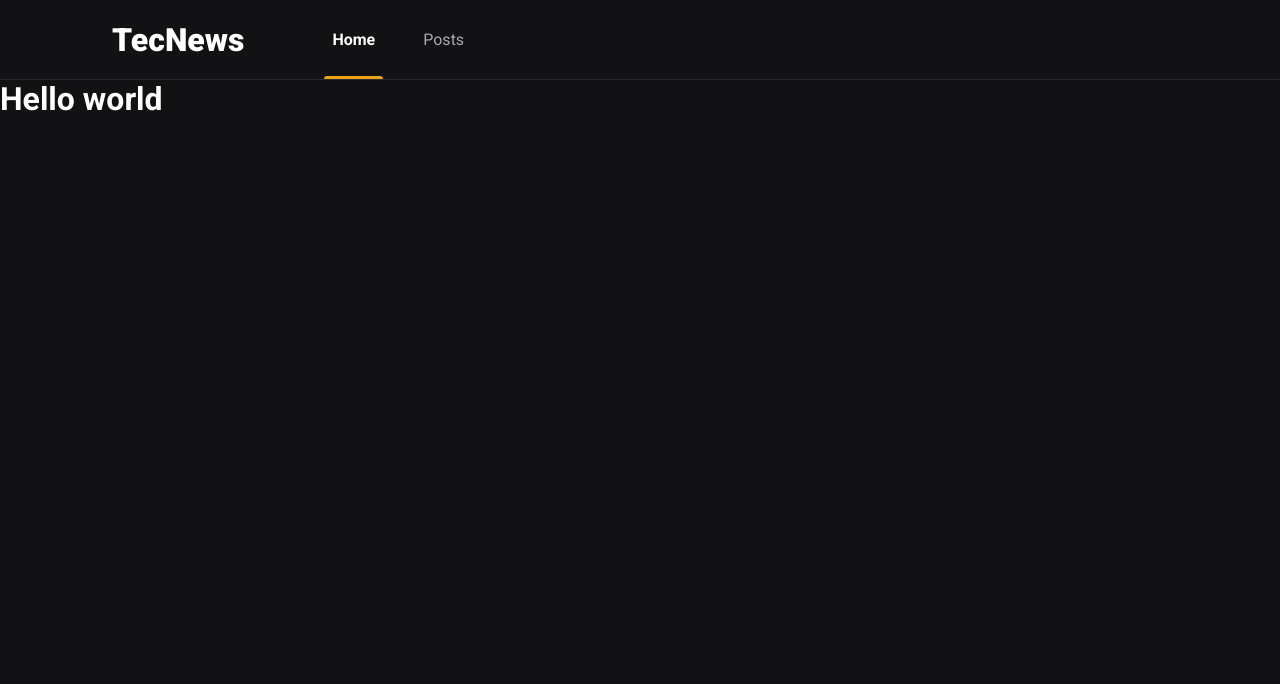
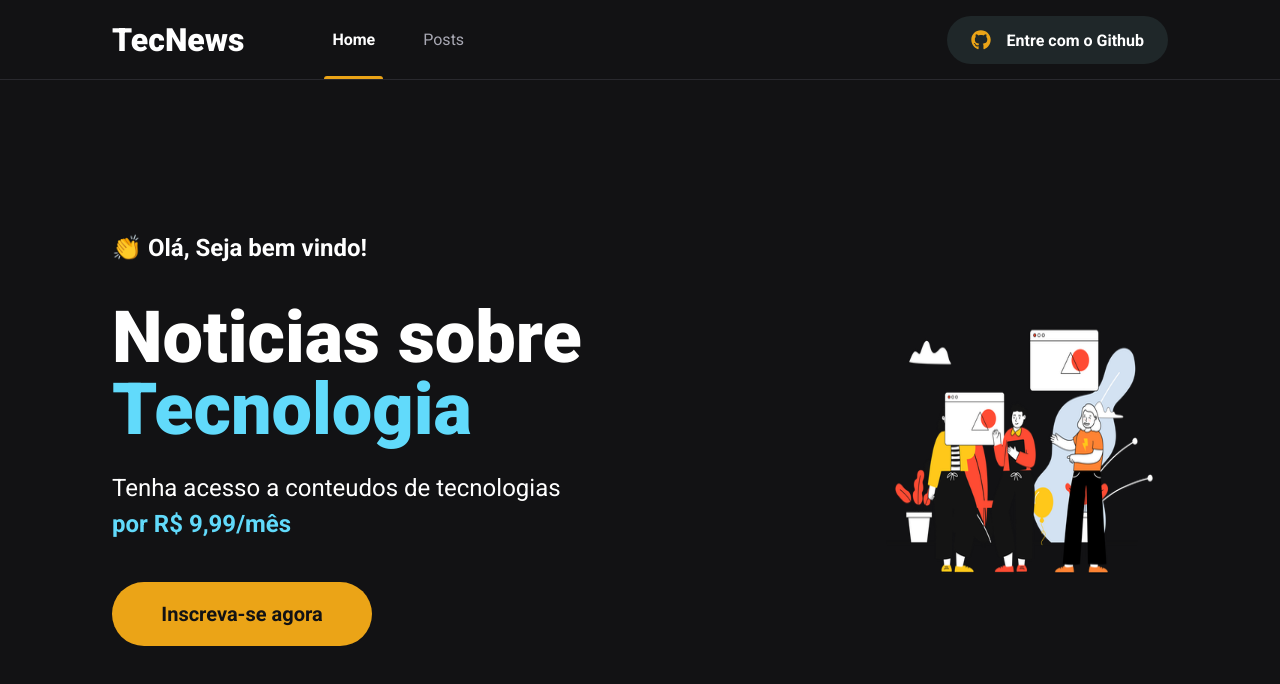
Before and after one commit to CallyelAlves/TecNews, a Next.js app: page / in a window 1280 px wide. Shown: the top 684 px of the page. Built offline with nearby package versions, Linux system fonts and the light colour scheme.

Commit message:
add components SignInButton and SubscribeButton

```diff
--- a/package.json
+++ b/package.json
@@ -12,6 +12,7 @@
     "next": "11.1.2",
     "react": "17.0.2",
     "react-dom": "17.0.2",
+    "react-icons": "^4.3.1",
     "sass": "^1.43.3"
   },
   "devDependencies": {
--- a/src/components/Header/index.tsx
+++ b/src/components/Header/index.tsx
@@ -1,3 +1,4 @@
+import { SignInButton } from "../SignInButton";
 import styles from "./styles.module.scss";
 
 export function Header() {
@@ -11,6 +12,8 @@ export function Header() {
           </a>
           <a href="#">Posts</a>
         </nav>
+
+        <SignInButton />
       </div>
     </header>
   );
--- /dev/null
+++ b/src/components/SignInButton/index.tsx
@@ -0,0 +1,20 @@
+import { FaGithub } from "react-icons/fa";
+import { FiX } from "react-icons/fi";
+import styles from "./styles.module.scss";
+
+export function SignInButton() {
+  const isUserLoggedIn = false;
+
+  return isUserLoggedIn ? (
+    <button type="button" className={styles.signInButton}>
+      <FaGithub color="#04d361" />
+      Callyel Alves
+      <FiX className={styles.closeIcon} />
+    </button>
+  ) : (
+    <button type="button" className={styles.signInButton}>
+      <FaGithub color="#eba417" />
+      Entre com o Github
+    </button>
+  );
+}
--- /dev/null
+++ b/src/components/SignInButton/styles.module.scss
@@ -0,0 +1,33 @@
+.signInButton {
+  background: #1f2729;
+  height: 3rem;
+  border-radius: 3rem;
+  border: 0;
+  padding: 0 1.5rem;
+
+  display: flex;
+  align-items: center;
+  justify-content: center;
+
+  color: var(--white);
+  font-weight: bold;
+
+  svg {
+    width: 20px;
+    height: 20px;
+  }
+
+  svg:first-child {
+    margin-right: 1rem;
+  }
+
+  transition: filter 0.2s;
+
+  &:hover {
+    filter: brightness(0.8);
+  }
+
+  .closeIcon {
+    margin-left: 1rem;
+  }
+}
--- /dev/null
+++ b/src/components/SubscribeButton/index.tsx
@@ -0,0 +1,9 @@
+import styles from "./styles.module.scss";
+
+export function SubscribeButton() {
+  return (
+    <button type="button" className={styles.subscribeButton}>
+      Inscreva-se agora
+    </button>
+  );
+}
--- /dev/null
+++ b/src/components/SubscribeButton/styles.module.scss
@@ -0,0 +1,20 @@
+.subscribeButton{
+  width: 260px;
+  height: 4rem;
+  border: 0;
+  border-radius: 2rem;
+  background: var(--yellow);
+  color: var(--gray-dark);
+  font-size: 1.25rem;
+  font-weight: bold;
+
+  display: flex;
+  align-items: center;
+  justify-content: center;
+
+  transition: filter 0.2s;
+
+  &:hover {
+    filter: brightness(0.8);
+  }
+}
--- /dev/null
+++ b/src/pages/home.module.scss
@@ -0,0 +1,45 @@
+.contentContainer {
+  max-width: 1120px;
+  margin: 0 auto;
+  padding: 0 2rem;
+  height: calc(100vh - 5rem);
+
+  display: flex;
+  align-items: center;
+  justify-content: space-between;
+}
+
+.hero {
+  max-width: 600px;
+
+  > span {
+    font-size: 1.5rem;
+    font-weight: bold;
+  }
+
+  h1 {
+    margin-top: 2.5rem;
+    font-size: 4.5rem;
+    line-height: 4.5rem;
+    font-weight: 900;
+
+    span {
+      color: var(--cyan);
+    }
+  }
+
+  p {
+    font-size: 1.5rem;
+    line-height: 2.25rem;
+    margin-top: 1.5rem;
+
+    span {
+      color: var(--cyan);
+      font-weight: bold;
+    }
+  }
+
+  button {
+    margin-top: 2.5rem;
+  }
+}
--- a/src/pages/index.tsx
+++ b/src/pages/index.tsx
@@ -1,4 +1,7 @@
 import Head from "next/head";
+import { SubscribeButton } from "../components/SubscribeButton";
+import styles from "./home.module.scss";
+import Image from "next/image";
 
 export default function Home() {
   return (
@@ -6,7 +9,23 @@ export default function Home() {
       <Head>
         <title>Home | TecNews</title>
       </Head>
-      <h1>Hello world</h1>
+
+      <main className={styles.contentContainer}>
+        <section className={styles.hero}>
+          <span>👏 Olá, Seja bem vindo!</span>
+          <h1>
+            Noticias sobre <span>Tecnologia</span>
+          </h1>
+          <p>
+            Tenha acesso a conteudos de tecnologias <br />
+            <span>por R$ 9,99/mês</span>
+          </p>
+
+          <SubscribeButton />
+        </section>
+
+        <Image src="/images/avatar.png" alt="Avatar" width={300} height={300} />
+      </main>
     </>
   );
 }
```
Also changed, not shown: 1 other file (tests, documents, lock files or other folders).
